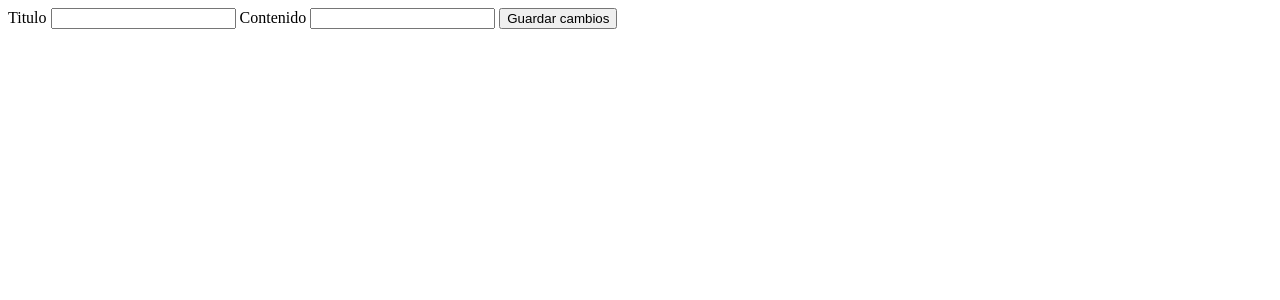
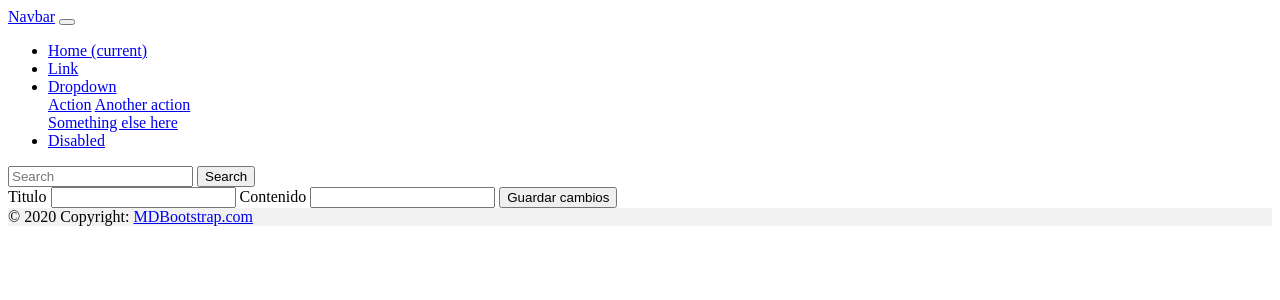
Before and after one commit to WokerSilva/TableroNotas, a Django app: page /tablero/crear_nota/ in a window 1280 px wide. Shown: the top 300 px of the page. Run offline with Django 3.2, Linux system fonts and the light colour scheme.

Commit message:
Creando esqueleto de vistas

```diff
--- a/proyectoTablero/proyectoTablero/settings.py
+++ b/proyectoTablero/proyectoTablero/settings.py
@@ -10,6 +10,7 @@ For the full list of settings and their values, see
 https://docs.djangoproject.com/en/3.2/ref/settings/
 """
 
+import os
 from pathlib import Path
 
 # Build paths inside the project like this: BASE_DIR / 'subdir'.
--- /dev/null
+++ b/proyectoTablero/templates/footer.html
@@ -0,0 +1,13 @@
+<!DOCTYPE html>
+<html lang="es">
+    <body>
+        <footer class="bg-body-tertiary text-center text-lg-start">
+            <!-- Copyright -->
+            <div class="text-center p-3" style="background-color: rgba(0, 0, 0, 0.05);">
+              © 2020 Copyright:
+              <a class="text-body" href="https://mdbootstrap.com/">MDBootstrap.com</a>
+            </div>
+            <!-- Copyright -->
+        </footer>
+    </body>
+</html>
--- a/proyectoTablero/templates/index.html
+++ b/proyectoTablero/templates/index.html
@@ -3,9 +3,20 @@
 <head>
     <meta charset="UTF-8">
     <meta name="viewport" content="width=device-width, initial-scale=1.0">
-    <title> HOME </title>
+    <title>{% block titulo %} HOME {% endblock %} </title>
 </head>
 <body>
-    Pagina de inicio
+    {% include "navbar.html"%}
+    {% block home %}
+
+    PAGINA INICIAL
+
+    {% endblock %}
+    {% block contenido %}
+
+
+
+    {% endblock %}
+    {% include "footer.html"%}
 </body>
 </html>
--- /dev/null
+++ b/proyectoTablero/templates/navbar.html
@@ -0,0 +1,40 @@
+<!DOCTYPE html>
+<html lang="es">
+    <body>
+        <nav class="navbar navbar-expand-lg navbar-light bg-light">
+            <a class="navbar-brand" href="#">Navbar</a>
+            <button class="navbar-toggler" type="button" data-toggle="collapse" data-target="#navbarSupportedContent" aria-controls="navbarSupportedContent" aria-expanded="false" aria-label="Toggle navigation">
+              <span class="navbar-toggler-icon"></span>
+            </button>
+
+            <div class="collapse navbar-collapse" id="navbarSupportedContent">
+              <ul class="navbar-nav mr-auto">
+                <li class="nav-item active">
+                  <a class="nav-link" href="#">Home <span class="sr-only">(current)</span></a>
+                </li>
+                <li class="nav-item">
+                  <a class="nav-link" href="#">Link</a>
+                </li>
+                <li class="nav-item dropdown">
+                  <a class="nav-link dropdown-toggle" href="#" id="navbarDropdown" role="button" data-toggle="dropdown" aria-haspopup="true" aria-expanded="false">
+                    Dropdown
+                  </a>
+                  <div class="dropdown-menu" aria-labelledby="navbarDropdown">
+                    <a class="dropdown-item" href="#">Action</a>
+                    <a class="dropdown-item" href="#">Another action</a>
+                    <div class="dropdown-divider"></div>
+                    <a class="dropdown-item" href="#">Something else here</a>
+                  </div>
+                </li>
+                <li class="nav-item">
+                  <a class="nav-link disabled" href="#">Disabled</a>
+                </li>
+              </ul>
+              <form class="form-inline my-2 my-lg-0">
+                <input class="form-control mr-sm-2" type="search" placeholder="Search" aria-label="Search">
+                <button class="btn btn-outline-success my-2 my-sm-0" type="submit">Search</button>
+              </form>
+            </div>
+          </nav>
+    </body>
+</html>
--- a/proyectoTablero/templates/tablero/crear_nota.html
+++ b/proyectoTablero/templates/tablero/crear_nota.html
@@ -1,11 +1,13 @@
-<!DOCTYPE html>
-<html lang="es">
-<head>
-    <meta charset="UTF-8">
-    <meta name="viewport" content="width=device-width, initial-scale=1.0">
-    <title>Crear Nota</title>
-</head>
-<body>
+{% extends "index.html" %}
+
+{% block titulo %} Notas {% endblock %}
+
+{% block home %}
+
+{% endblock %}
+
+{% block contenido %}
+
     <form method="POST">
         {% csrf_token %}
         {% if error %}
@@ -18,5 +20,4 @@
     <button type="submit">Guardar cambios</button>
 
     </form>
-</body>
-</html>
+{% endblock %}
```
Also changed, not shown: proyectoTablero/templates/tablero/notas.html (+13 -10 lines), proyectoTablero/apps/tablero/views.py (line endings or trailing spaces).
